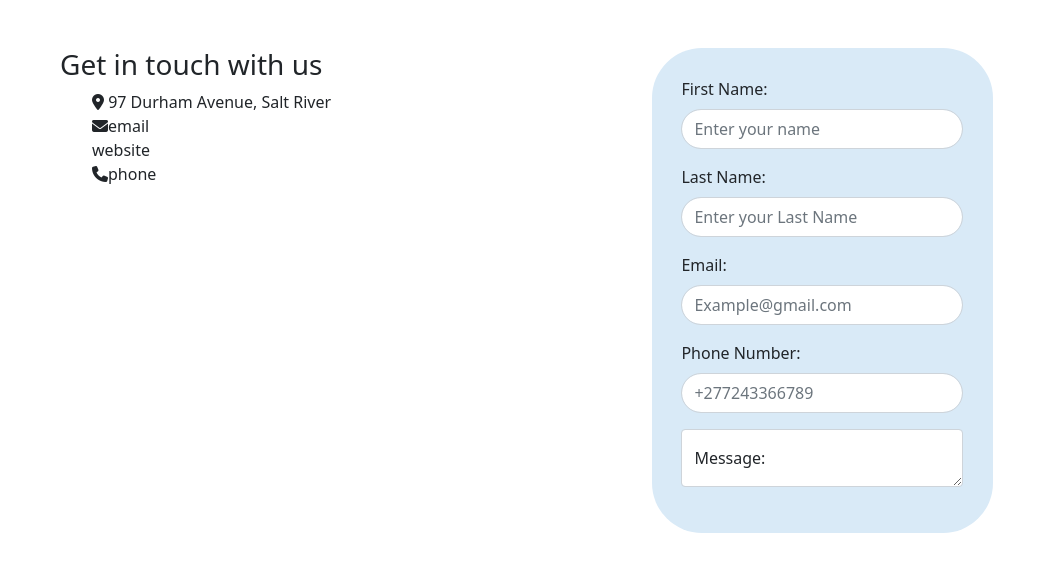
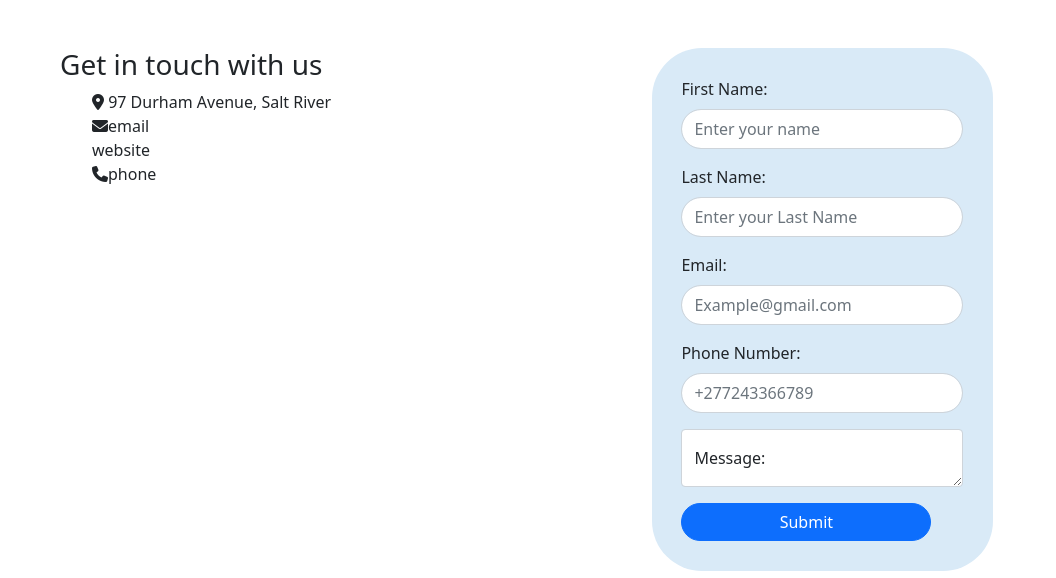
Before and after one commit to bngcwayi/contact_form, a plain HTML site: page index.html in a window 1280 px wide. Shown: the top 578 px of the page, without its empty margins (0-1056 px from the left). Drawn offline with nearby package versions, Linux system fonts and the light colour scheme.

Commit message:
added submit button

```diff
--- a/index.html
+++ b/index.html
@@ -84,6 +84,9 @@
               ></textarea>
               <label for="floatingTextarea">Message:</label>
             </div>
+            <button type="button" class="btn btn-primary rounded-pill me-5">
+              Submit
+            </button>
           </form>
         </div>
       </div>
--- a/style.css
+++ b/style.css
@@ -25,6 +25,10 @@ form {
 #phone-number {
   height: 40px;
 }
+button {
+  width: 250px;
+  padding: 70px;
+}
 
 /*Social media icon styling*/
 #whatsapp-icon {
```
